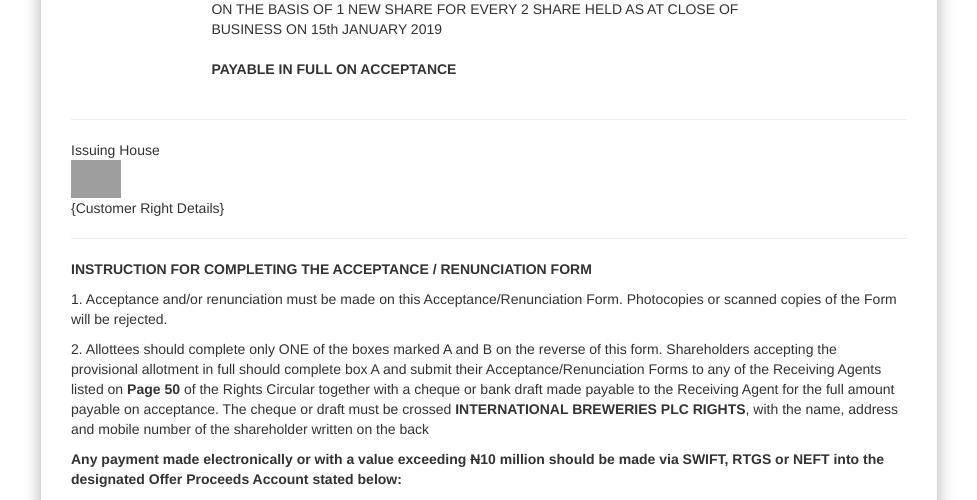
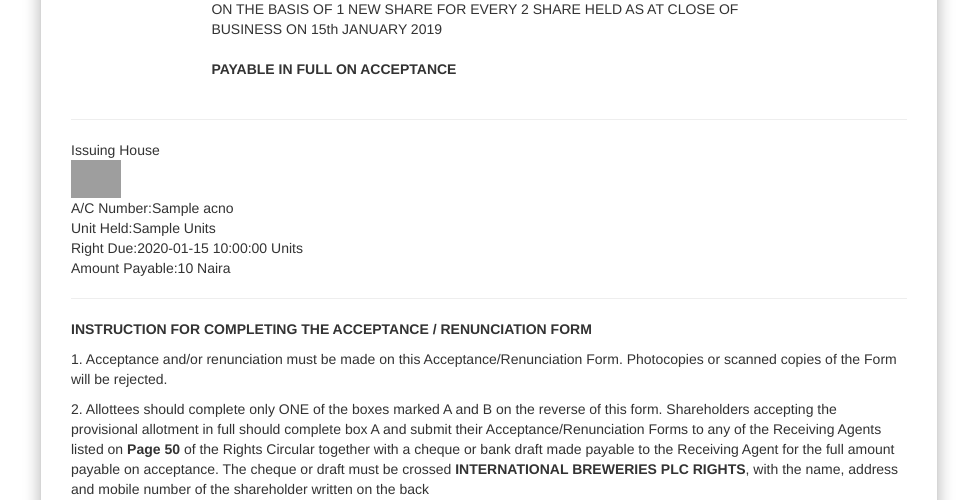
Before and after one commit to symonline/IBL, a Flask app: template app/templates/ibl_report.html in a window 1280 px wide. Shown: the part 229-729 px from the top of the page, without its empty margins (151-1128 px from the left). Run offline with Flask 2, Linux system fonts and the light colour scheme; the template is opened without the code that fills it: most values are stand-ins (such as "Sample title", 1, 10 or a date in 2020); some libraries are stand-ins or nearby versions; grey boxes are pictures that could not be loaded.

Commit message:
generatable template

```diff
--- a/app/templates/ibl_report.html
+++ b/app/templates/ibl_report.html
@@ -48,7 +48,9 @@
             <div class="flex-container">
                 <div class="flex-left">
                     <div>Issuing House</div><img src="..//apel.png" width="50px" /></div>
-                <div class="flex-right">{Customer Right Details}</div>
+                <div class="flex-right">
+                    A/C Number:{{acno}}<br> Unit Held:{{unit_held}} Units<br> Right Due:{{right_due}} Units<br> Amount Payable:{{amount}} Naira<br>
+                </div>
             </div>
             <hr>
         </div>
```
